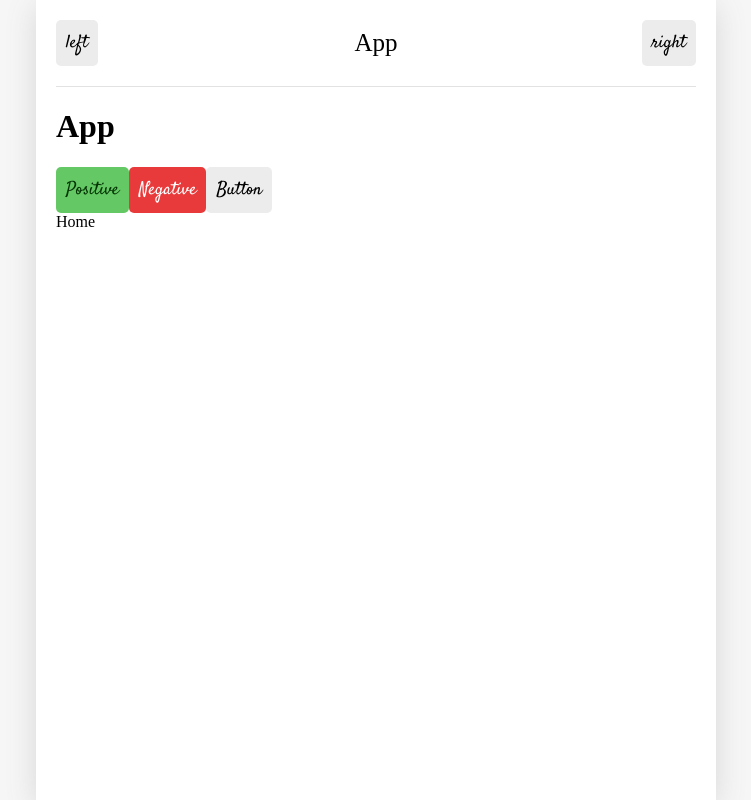
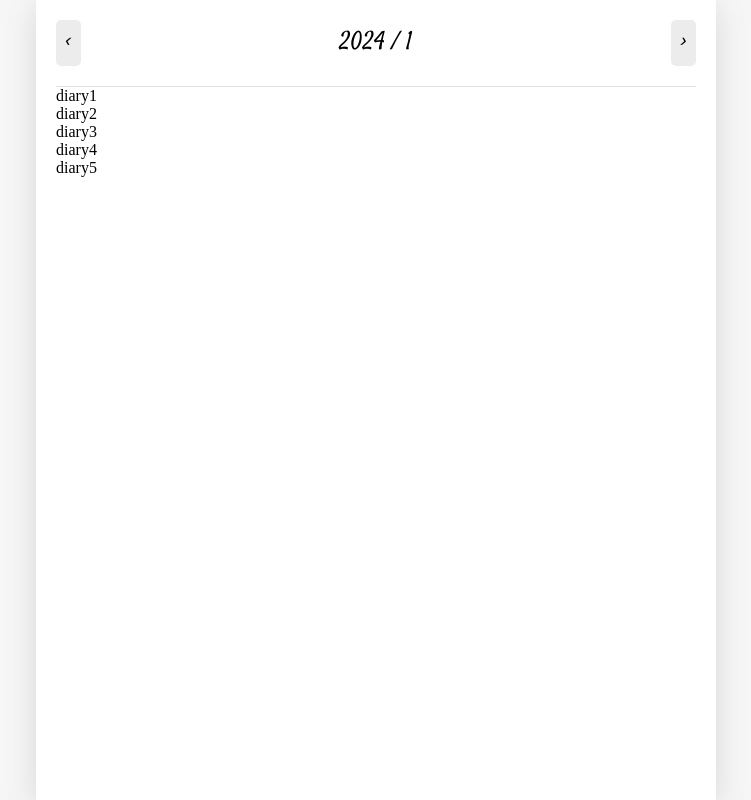
Before and after one commit to daaraam/emotionDiary, a React (Create React App) app: page / in a window 1280 px wide. Shown: the whole page, without its empty margins (264-1015 px from the left). Built offline with nearby package versions, Linux system fonts and the light colour scheme; the HTML template or start-up script is replaced by a standard one.

Commit message:
feat: DiaryList 구현

```diff
--- a/package.json
+++ b/package.json
@@ -10,6 +10,7 @@
     "react-dom": "^18.2.0",
     "react-router-dom": "^6.21.0",
     "react-scripts": "5.0.1",
+    "styled-components": "^6.1.6",
     "web-vitals": "^2.1.0"
   },
   "scripts": {
--- a/src/App.css
+++ b/src/App.css
@@ -19,7 +19,6 @@ body {
     width: 640px
   }
 }
-
 
 @media (max-width: 650px) {
   .App {
@@ -57,16 +56,6 @@ body {
 .MyButton_default {
   background-color: #ececec;
   cursor: pointer;
-  border: none;
-  border-radius: 5px;
-  padding-top: 10px;
-  padding-bottom: 10px;
-  padding-left: 10px;
-  padding-right: 10px;
-  font-size: 18px;
-  white-space: nowrap;
-  /* 버튼 안의 글이 두줄이 되지 않게 */
-  font-family: 'Satisfy', cursive;
 }
 
 .MyButton_positive {
@@ -80,34 +69,3 @@ body {
   color: rgb(255, 255, 255);
 
 }
-
-/* Header */
-
-header {
-  padding-top: 20px;
-  padding-bottom: 20px;
-  display: flex;
-  align-items: center;
-  border-bottom: 1px solid #e2e2e2;
-  font-family: 'Noto Serif KR', serif;
-}
-
-header>div {
-  display: flex;
-}
-
-header .head_text {
-  width: 50%;
-  font-size: 25px;
-  justify-content: center;
-}
-
-header .head_btn_left {
-  justify-content: start;
-  width: 25%;
-}
-
-header .head_btn_right {
-  justify-content: end;
-  width: 25%;
-}
--- a/src/App.js
+++ b/src/App.js
@@ -1,44 +1,113 @@
-import React from 'react';
+import React, { useReducer, useRef } from 'react';
 import { BrowserRouter, Route, Routes } from 'react-router-dom';
 import './App.css';
-import MyButton from './Components/MyButton';
-import MyHeader from './Components/MyHeader';
 import Diary from './Pages/Diary';
 import Edit from './Pages/Edit';
 import Home from './Pages/Home';
 import New from './Pages/New';
 
+const reducer = (state, action) => {
+	let newState = [];
+	switch (action.type) {
+		case 'INIT': {
+			return action.data;
+		}
+		case 'CREATE': {
+			newState = [...action.data, ...state];
+			break;
+		}
+		case 'REMOVE': {
+			newState = state.filter(item => item.id !== action.targetId);
+			break;
+		}
+		case 'EDIT': {
+			//id유지하면서 data를 바꿈
+			newState = state.map(item => (item.id === action.data.id ? { ...action.data } : item));
+			break;
+		}
+		default:
+			return state;
+	}
+	return newState;
+};
+
+export const DiaryStateContext = React.createContext();
+export const DiaryDispatchContext = React.createContext();
+const dummyData = [
+	{
+		id: 1,
+		emotion: 1,
+		content: 'diary1',
+		date: 1704296999873,
+	},
+	{
+		id: 2,
+		emotion: 2,
+		content: 'diary2',
+		date: 1704296999874,
+	},
+	{
+		id: 3,
+		emotion: 3,
+		content: 'diary3',
+		date: 1704296999875,
+	},
+	{
+		id: 4,
+		emotion: 4,
+		content: 'diary4',
+		date: 1704296999876,
+	},
+	{
+		id: 5,
+		emotion: 5,
+		content: 'diary5',
+		date: 1704296999877,
+	},
+];
 function App() {
+	const [data, dispatch] = useReducer(reducer, dummyData);
+	const dataId = useRef(0);
+
+	const onCreate = (date, content, emotion) => {
+		dispatch({
+			type: 'CREATE',
+			data: {
+				id: dataId.current,
+				date: new Date(date).getTime(),
+				content,
+				emotion,
+			},
+		});
+		dataId.current += 1;
+	};
+
+	const onRemove = targetId => {
+		dispatch({ type: 'REMOVE', targetId });
+	};
+	const onEdit = (targetId, date, emotion, content) => {
+		dispatch({
+			type: 'EDIT',
+			data: {
+				id: targetId,
+				date: new Date(date).getTime(),
+				content,
+				emotion,
+			},
+		});
+	};
+
 	return (
+		<DiaryStateContext.Provider value={data}>
+			<DiaryDispatchContext.Provider value={{ onCreate, onEdit, onRemove }}>
 				<div className="App">
-			<MyHeader
-				headText="App"
-				className="header"
-				leftChild={
-					<MyButton
-						text={'left'}
-						onClick={() => {
-							alert('left');
-						}}
-					/>
-				}
-				rightChild={
-					<MyButton
-						text={'right'}
-						onClick={() => {
-							alert('right');
-						}}
-					/>
-				}
-			/>
 					<BrowserRouter>
-				<h1>App</h1>
 						{/* <img src={process.env.PUBLIC_URL + `/assets/emotion1.png`} />
 				<img src={process.env.PUBLIC_URL + `/assets/emotion2.png`} />
 				<img src={process.env.PUBLIC_URL + `/assets/emotion3.png`} />
 				<img src={process.env.PUBLIC_URL + `/assets/emotion4.png`} />
 				<img src={process.env.PUBLIC_URL + `/assets/emotion5.png`} /> */}
-				<MyButton
+						{/* <MyButton
 							text={'Positive'}
 							onClick={() => {
 								alert('버튼 클릭');
@@ -57,7 +126,7 @@ function App() {
 							onClick={() => {
 								alert('버튼 클릭');
 							}}
-				/>
+						/> */}
 						<Routes>
 							<Route path="/" element={<Home />} />
 							<Route path="/new" element={<New />} />
@@ -66,6 +135,8 @@ function App() {
 						</Routes>
 					</BrowserRouter>
 				</div>
+			</DiaryDispatchContext.Provider>
+		</DiaryStateContext.Provider>
 	);
 }
 
--- /dev/null
+++ b/src/Components/DiaryList.js
@@ -0,0 +1,11 @@
+import React from 'react';
+
+export default function DiaryList({ diaryList }) {
+	return (
+		<div>
+			{diaryList.map(item => (
+				<div key={item.id}>{item.content}</div>
+			))}
+		</div>
+	);
+}
--- a/src/Components/MyHeader.jsx
+++ b/src/Components/MyHeader.jsx
@@ -1,11 +1,41 @@
 import React from 'react';
+import styled from 'styled-components';
 
 export default function MyHeader({ headText, leftChild, rightChild }) {
 	return (
-		<header>
-			<div className="head_btn_left">{leftChild}</div>
-			<div className="head_text">{headText}</div>
-			<div className="head_btn_right">{rightChild}</div>
-		</header>
+		<Header>
+			<HeadBtnLeft className="head_btn_left">{leftChild}</HeadBtnLeft>
+			<HeadText className="head_text">{headText}</HeadText>
+			<HeadBtnRight className="head_btn_right">{rightChild}</HeadBtnRight>
+		</Header>
 	);
 }
+
+const Header = styled.header`
+	padding-top: 20px;
+	padding-bottom: 20px;
+	display: flex;
+	align-items: center;
+	border-bottom: 1px solid #e2e2e2;
+	font-family: 'Noto Serif KR', serif;
+`;
+
+const HeadBtnLeft = styled.div`
+	display: flex;
+	justify-content: start;
+	width: 25%;
+`;
+
+const HeadText = styled.div`
+	display: flex;
+	width: 50%;
+	font-size: 25px;
+	justify-content: center;
+	font-family: 'Satisfy', cursive;
+`;
+
+const HeadBtnRight = styled.div`
+	display: flex;
+	justify-content: end;
+	width: 25%;
+`;
--- a/src/Pages/Home.js
+++ b/src/Pages/Home.js
@@ -1,7 +1,58 @@
-import React from 'react';
+import React, { useContext, useEffect, useState } from 'react';
+import { DiaryStateContext } from '../App';
+import DiaryList from '../Components/DiaryList';
+import MyButton from './../Components/MyButton';
+import MyHeader from './../Components/MyHeader';
 
 function Home() {
-	return <div>Home</div>;
+	const diaryList = useContext(DiaryStateContext);
+
+	const [data, setData] = useState([]);
+	const [curDate, setCurDate] = useState(new Date());
+	const headText = `${curDate.getFullYear()} / ${curDate.getMonth() + 1}`;
+
+	useEffect(() => {
+		// if (diaryList >= 1) {
+		const firstDay = new Date(
+			curDate.getFullYear(), //
+			curDate.getMonth(),
+			1,
+		).getTime();
+		const lastDay = new Date(
+			curDate.getFullYear(), //
+			curDate.getMonth() + 1,
+			0,
+		).getTime();
+
+		// firstDay보다는 뒤고 lastDay보다는 과거인 이번달데이터
+		setData(diaryList.filter(item => firstDay <= item.date && item.date <= lastDay));
+		// } else {
+		// setData([]);
+		// }
+	}, [diaryList, curDate]);
+	// dependency에 diaryList를 추가해야 하는 이유 : 전달안하면 diaryList가 바뀌었을때(추가,수정,삭제) 동작안하니까
+
+	useEffect(() => {
+		console.log(data);
+	}, [data]);
+
+	const increaseMonth = () => {
+		setCurDate(new Date(curDate.getFullYear(), curDate.getMonth() + 1));
+	};
+
+	const decreaseMonth = () => {
+		setCurDate(new Date(curDate.getFullYear(), curDate.getMonth() - 1));
+	};
+	return (
+		<div>
+			<MyHeader
+				headText={headText}
+				leftChild={<MyButton text={'<'} onClick={decreaseMonth} />}
+				rightChild={<MyButton text={'>'} onClick={increaseMonth} />}
+			/>
+			<DiaryList diaryList={data} />
+		</div>
+	);
 }
 
 export default Home;
```
Also changed, not shown: 1 other file (tests, documents, lock files or other folders). Lines whose indentation alone changed are shown as unchanged.
